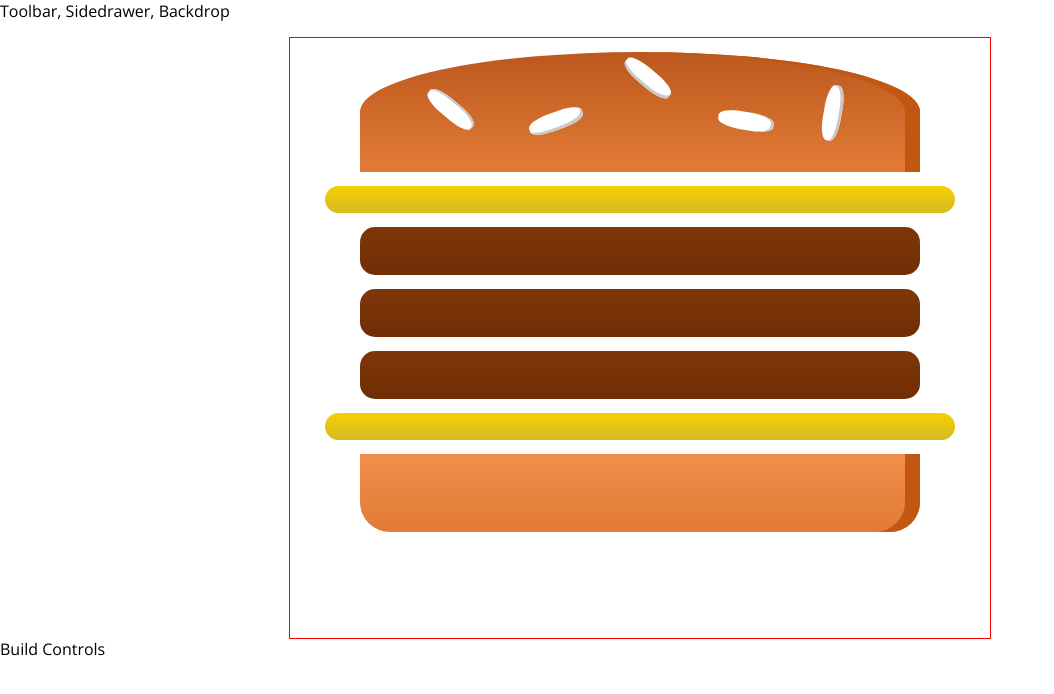
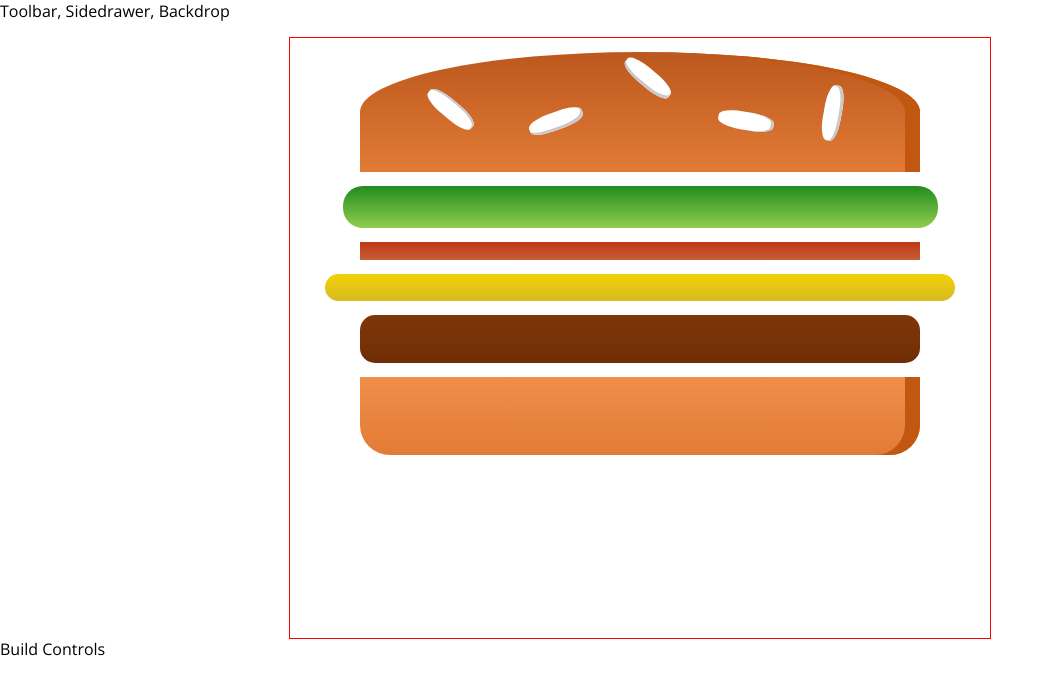
Before and after one commit to michael-petry/burger-builder, a React app: page / in a window 1280 px wide. Shown: the top 694 px of the page, without its empty margins (0-1054 px from the left). Built offline with nearby package versions, Linux system fonts and the light colour scheme.

Commit message:
Render BurgerIngredients based on ingredients prop passed in to Burger component

```diff
--- a/src/components/Burger/Burger.js
+++ b/src/components/Burger/Burger.js
@@ -5,15 +5,17 @@
 
 
 const burger = (props) => {
+    const transformedIngredients = Object.keys(props.ingredients)
+        .map(igKey => {
+            return [...Array(props.ingredients[igKey])].map((_, i) => {
+                return <BurgerIngredient key={igKey + i} type={igKey} />
+            });
+        });
     return (
         <div className={classes.Burger}>
-            <BurgerIngredient type="bread-top" />
-            <BurgerIngredient type="cheese" />
-            <BurgerIngredient type="meat" />
-            <BurgerIngredient type="meat" />
-            <BurgerIngredient type="meat" />
-            <BurgerIngredient type="cheese" />
-            <BurgerIngredient type="bread-bottom" />
+            <BurgerIngredient type="bread-top"/>
+                {transformedIngredients}
+            <BurgerIngredient type="bread-bottom"/>
         </div>
     );
 }
--- a/src/containers/BurgerBuilder/BurgerBuilder.js
+++ b/src/containers/BurgerBuilder/BurgerBuilder.js
@@ -5,10 +5,19 @@
 
 class BurgerBuilder extends Component {
 
+    state = {
+        ingredients: {
+            salad: 1,
+            bacon: 1,
+            cheese: 1,
+            meat: 1
+        }
+    }
+
     render() {
         return (
             <Aux>
-                <Burger />
+                <Burger ingredients={this.state.ingredients}/>
                 <div>Build Controls</div>
             </Aux>
         );
```
